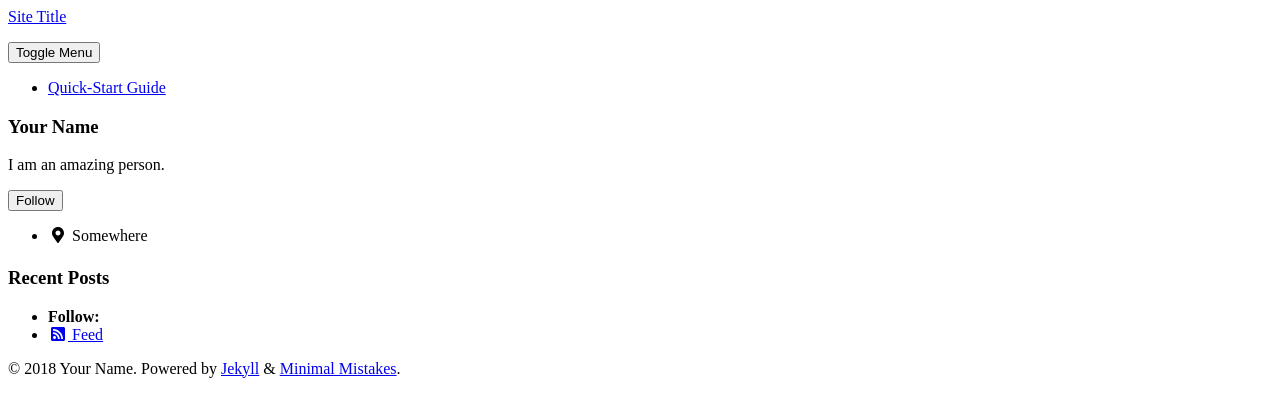
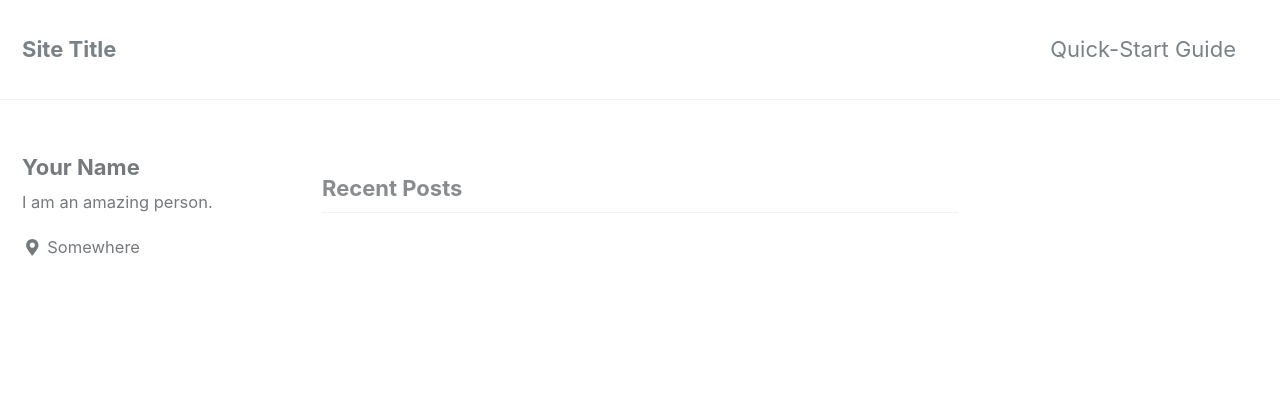
Before and after one commit to sk33lz/yourcraftserver, a Jekyll site: the page built from docs/index.html, in a window 1280 px wide and 900 px high. Shown: the top 417 px of the window. Built offline with Jekyll 4.4.1, drawn with Linux system fonts in a browser that asks for light colours; nearby versions of some CDN libraries; a script bundle is joined from its source files by our own code; the list of posts is cut into pages by our own code; part of the change alters nothing that is shown; some of the changed text lies outside the part shown.

Commit message:
Updating pages

```diff
--- a/docs/_config.yml
+++ b/docs/_config.yml
@@ -18,10 +18,10 @@ minimal_mistakes_skin    : "default" # "air", "aqua", "contrast", "dark", "dirt"
 locale                   : "en-US"
 title                    : "Site Title"
 title_separator          : "-"
-name                     : "Your Name"
-description              : "An amazing website."
+name                     : &name "IrocZspoT"
+description              : &description "A Minecraft server."
 url                      : "https://sk33lz.github.io/yourcraftserver/" # the base hostname & protocol for your site e.g. "https://mmistakes.github.io"
-baseurl                  : "https://sk33lz.github.io/yourcraftserver/" # the subpath of your site, e.g. "/blog"
+baseurl                  : "/yourcraftserver" # the subpath of your site, e.g. "/blog"
 repository               : "sk33lz/yourcraftserver"# GitHub username/repo-name e.g. "sk33lz/yourcraftserver"
 teaser                   : # path of fallback teaser image, e.g. "/assets/images/500x300.png"
 # breadcrumbs            : false # true, false (default)
```
